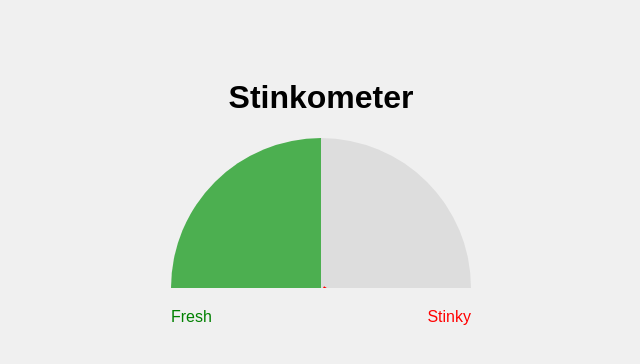
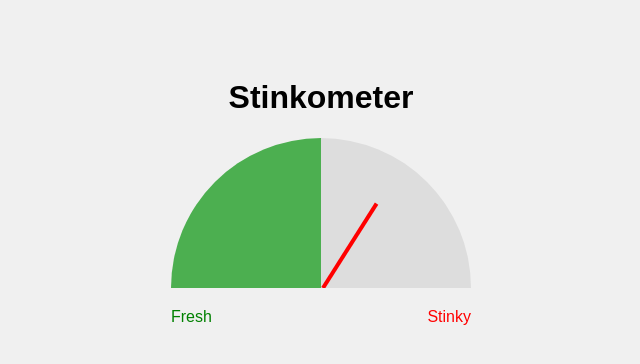
Before and after one commit to aetzion1/stinky-denver, a Flask app: page / in a window 1280 px wide. Shown: the top 364 px of the page, without its empty margins (319-959 px from the left). Run offline with Flask 3, Linux system fonts and the light colour scheme.

Commit message:
Fix rotation

```diff
--- a/templates/index.html
+++ b/templates/index.html
@@ -27,7 +27,7 @@
             height: 100px;
             background: red;
             transform-origin: bottom center;
-            transform: rotate(calc(180deg - (180deg * var(--value))));
+            transform: rotate(calc(90deg - (180deg * var(--value))));
             transition: transform 0.5s ease-in-out;
         }
         .labels {
```
